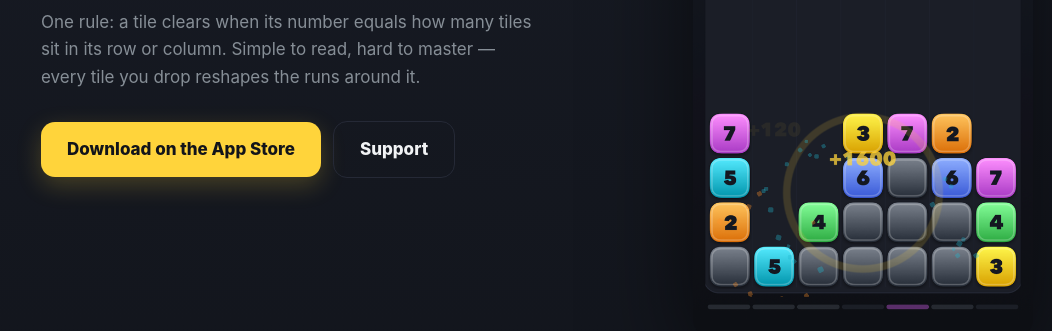
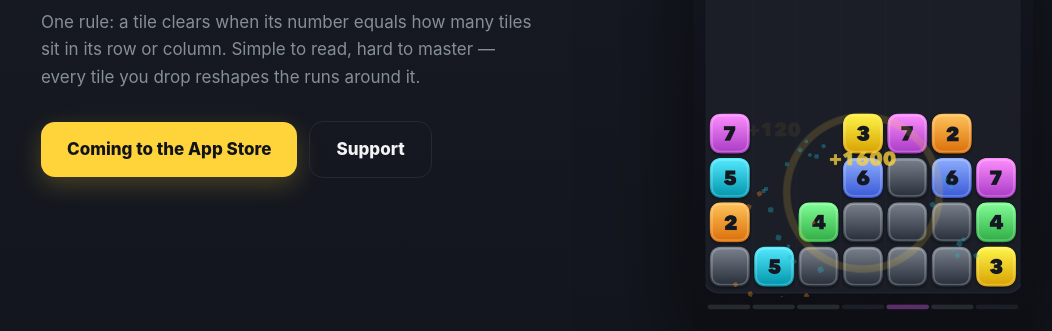
Before and after one commit to sunimori/countdrop-site, a plain HTML site: page index.html in a window 1280 px wide. Shown: the part 469-800 px from the top of the page, without its empty margins (103-1155 px from the left). Drawn offline with Linux system fonts and the light colour scheme.

Commit message:
Keep the site out of search until launch; placeholder store button

```diff
--- a/index.html
+++ b/index.html
@@ -2,6 +2,7 @@
 <html lang="en">
 <head>
 <meta charset="utf-8">
+<meta name="robots" content="noindex, nofollow">
 <meta name="viewport" content="width=device-width, initial-scale=1">
 <title>Countdrop — a number puzzle that cascades</title>
 <meta name="description" content="Drop a tile. Match the count. Watch it cascade. One board a day, the same for everyone. Free, no ads, no in-app purchases.">
@@ -87,7 +88,7 @@
         sit in its row or column. Simple to read, hard to master — every tile you
         drop reshapes the runs around it.</p>
       <div class="badges">
-        <a class="btn" href="#">Download on the App Store</a>
+        <span class="btn" aria-disabled="true">Coming to the App Store</span>
         <a class="btn ghost" href="support/index.html">Support</a>
       </div>
     </div>
```
Also changed, not shown: privacy/index.html (+1 -0 lines), support/index.html (+1 -0 lines), robots.txt (added).
